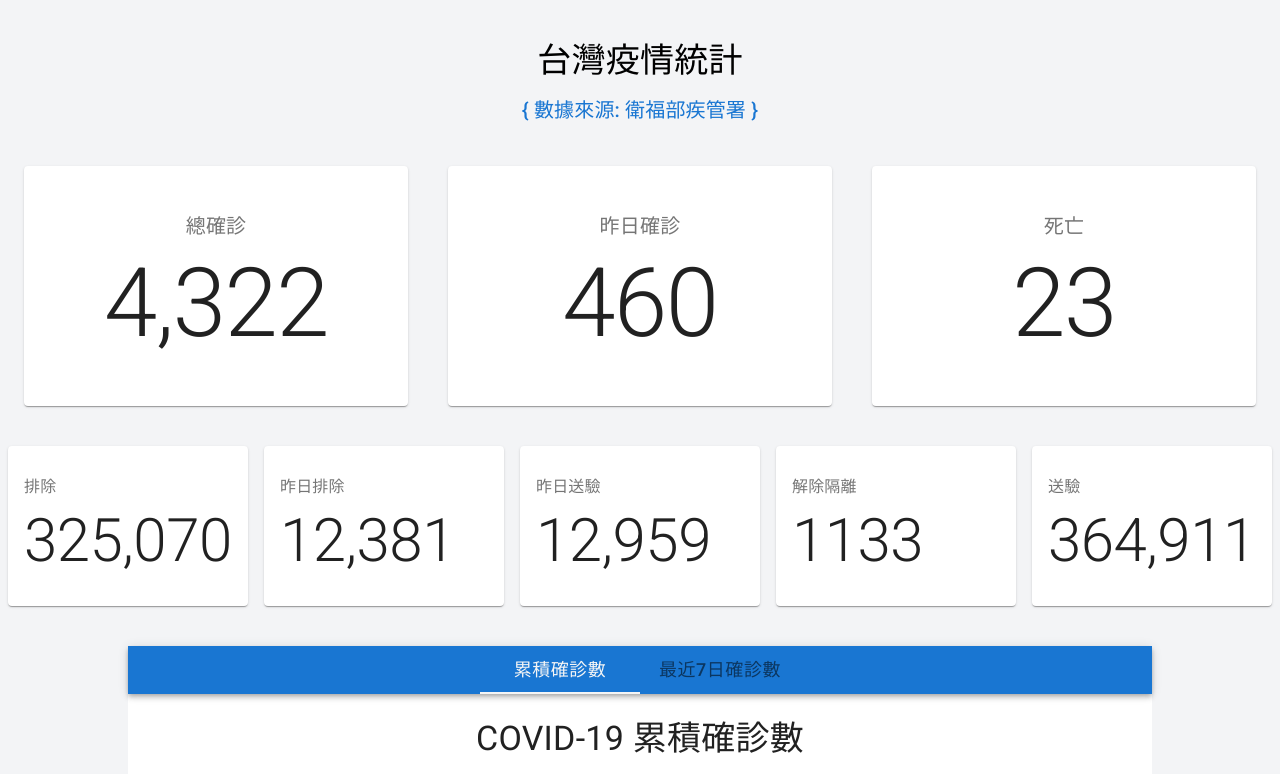
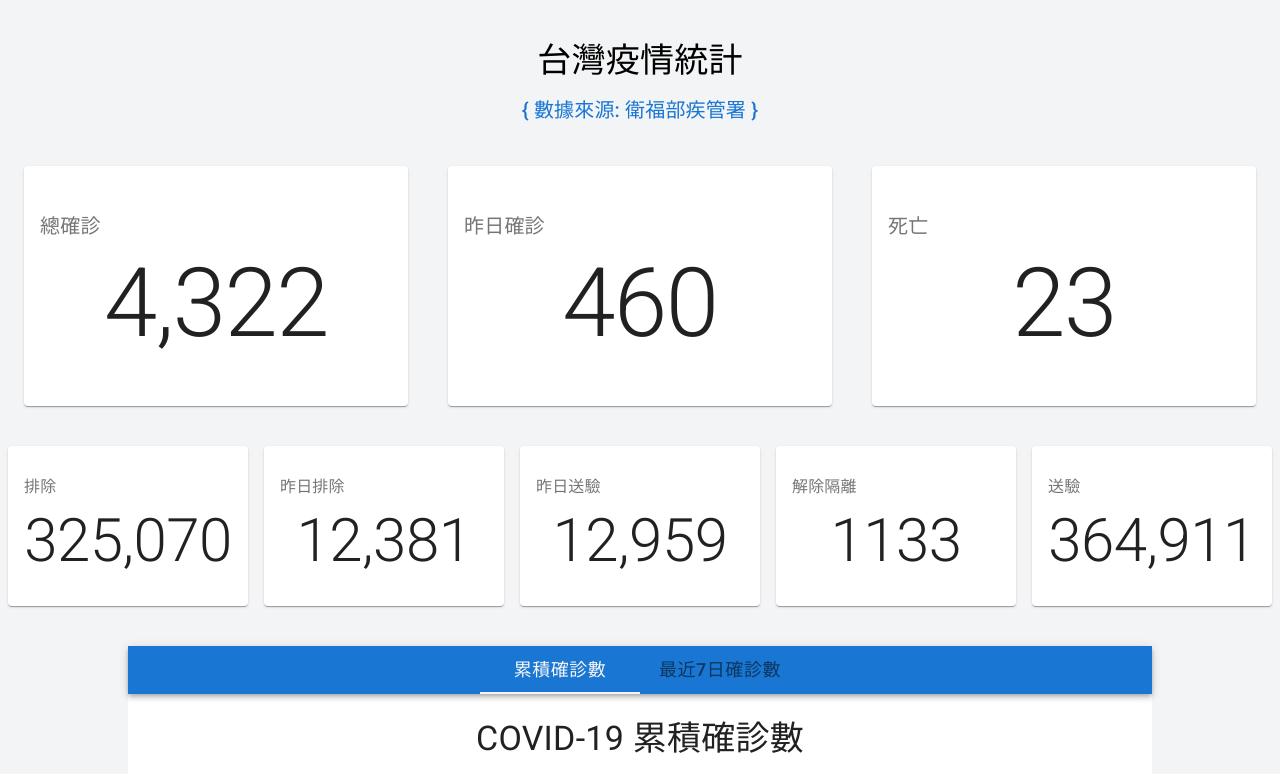
Before and after one commit to rodger0531/Taiwan-Covid-Stats, a React (Create React App) app: page / in a window 1280 px wide. Shown: the top 774 px of the page. Built offline with nearby package versions, Linux system fonts and the light colour scheme.

Commit message:
adjust stats style

```diff
--- a/src/components/statsCard.js
+++ b/src/components/statsCard.js
@@ -10,7 +10,7 @@ const StatsCard = ({ name, value, size = "base" }) => {
       content: "h2",
     },
     large: {
-      cardClass: "min-w-96 min-h-60 mx-5 my-5 text-center",
+      cardClass: "min-w-96 min-h-60 mx-5 my-5",
       title: "text-xl",
       content: "h1",
     },
@@ -27,7 +27,11 @@ const StatsCard = ({ name, value, size = "base" }) => {
           >
             {name}
           </Typography>
-          <Typography variant={cardSize[size].content} component="h2">
+          <Typography
+            variant={cardSize[size].content}
+            component="h2"
+            className="flex justify-center"
+          >
             {value}
           </Typography>
         </CardContent>
```
